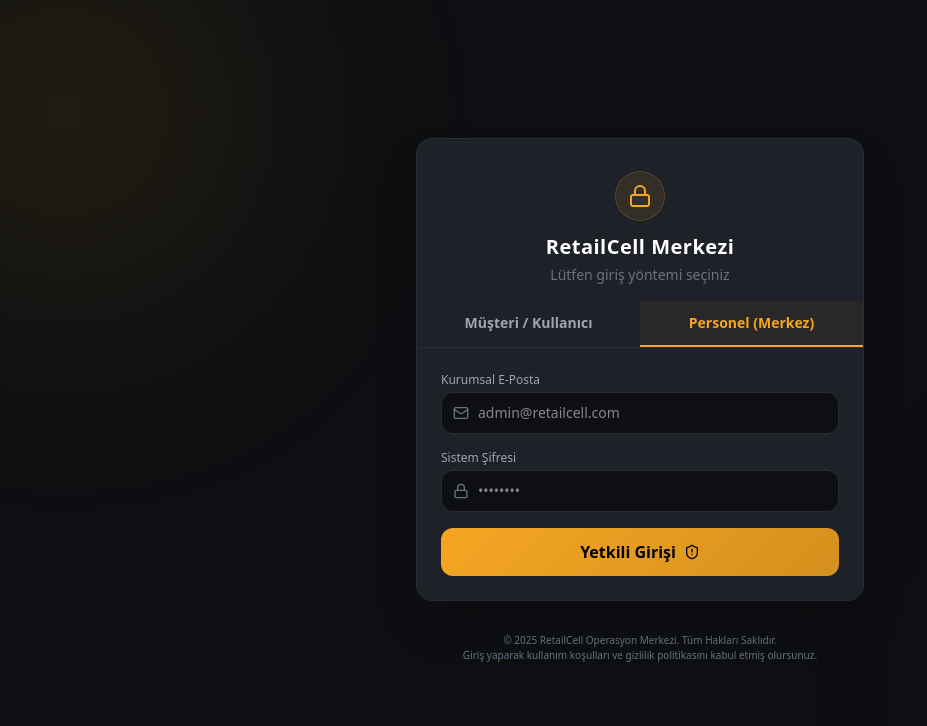
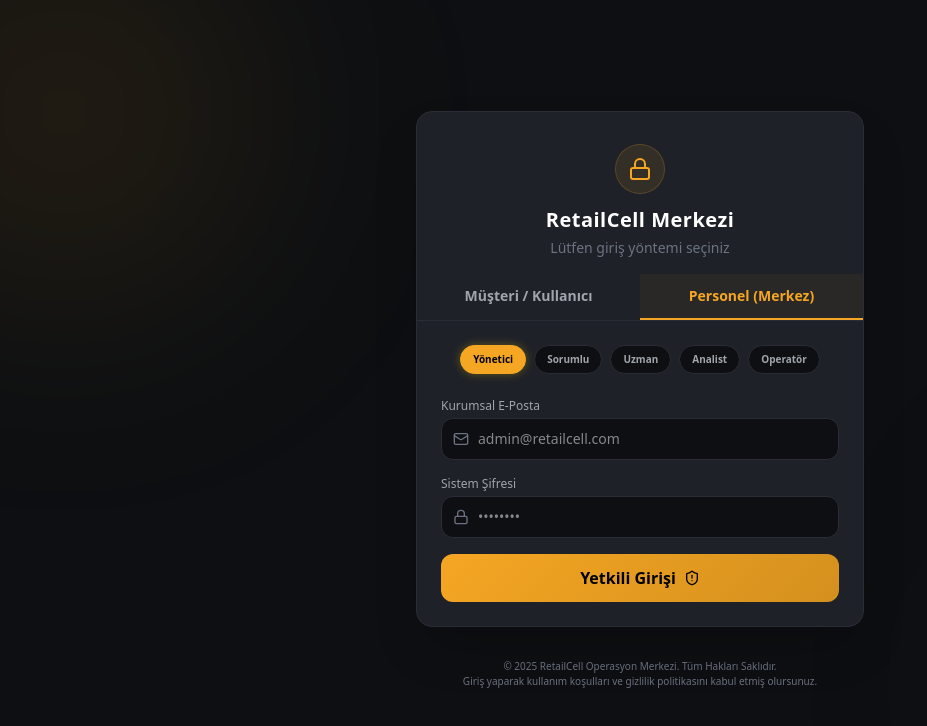
Before and after one commit to glmerve/TURKCELL, a Next.js app in the folder retailcell/frontend/: page /login in a window 1280 px wide. Both pictures are taken after a click on the button "Personel (Merkez)". Shown: the top 726 px of the page, without its empty margins (0-927 px from the left). Built offline with nearby package versions, Linux system fonts and the light colour scheme; no server answers.

Commit message:
style(frontend): add role selection pills to staff login tab

```diff
--- a/retailcell/frontend/src/app/login/page.tsx
+++ b/retailcell/frontend/src/app/login/page.tsx
@@ -10,6 +10,7 @@
 
   // Tab State: "CUSTOMER" or "STAFF"
   const [activeTab, setActiveTab] = useState<"CUSTOMER" | "STAFF">("CUSTOMER");
+  const [staffRole, setStaffRole] = useState("ADMIN");
 
   // Forms State
   const [gsmNumber, setGsmNumber] = useState("");
@@ -183,7 +184,30 @@
 
           {/* STAFF TAB */}
           {activeTab === "STAFF" && (
-            <form onSubmit={handleStaffLogin} className="space-y-4 animate-fade-in">
+            <div className="animate-fade-in space-y-4">
+              <div className="flex flex-wrap gap-2 justify-center mb-6">
+                {[
+                  { id: "ADMIN", label: "Yönetici" },
+                  { id: "MANAGER", label: "Sorumlu" },
+                  { id: "EXPERT", label: "Uzman" },
+                  { id: "ANALYST", label: "Analist" },
+                  { id: "OPERATOR", label: "Operatör" }
+                ].map((r) => (
+                  <button
+                    key={r.id}
+                    onClick={() => setStaffRole(r.id)}
+                    className={`px-3 py-1.5 text-[10px] font-bold rounded-full transition-all border ${
+                      staffRole === r.id
+                        ? "bg-rc-gold text-black border-rc-gold shadow-[0_0_10px_rgba(255,215,0,0.3)]"
+                        : "bg-rc-bg-primary text-rc-text-secondary border-rc-border hover:text-white"
+                    }`}
+                  >
+                    {r.label}
+                  </button>
+                ))}
+              </div>
+
+              <form onSubmit={handleStaffLogin} className="space-y-4">
               <div>
                 <label className="text-xs font-medium text-rc-text-secondary block mb-1">Kurumsal E-Posta</label>
                 <div className="relative">
@@ -225,6 +249,7 @@
                 {!loading && !lockedTime && <ShieldAlert size={16} />}
               </button>
             </form>
+          </div>
           )}
         </div>
       </div>
```
